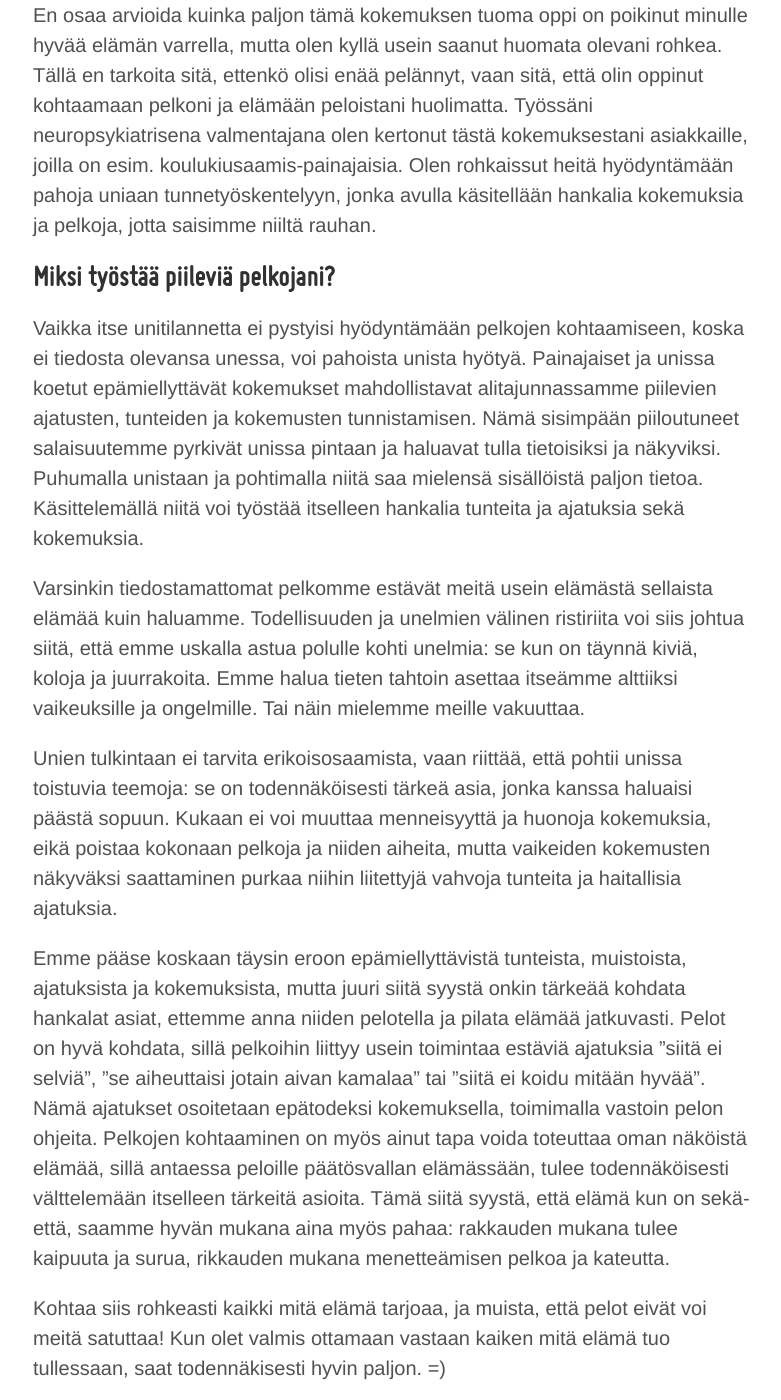
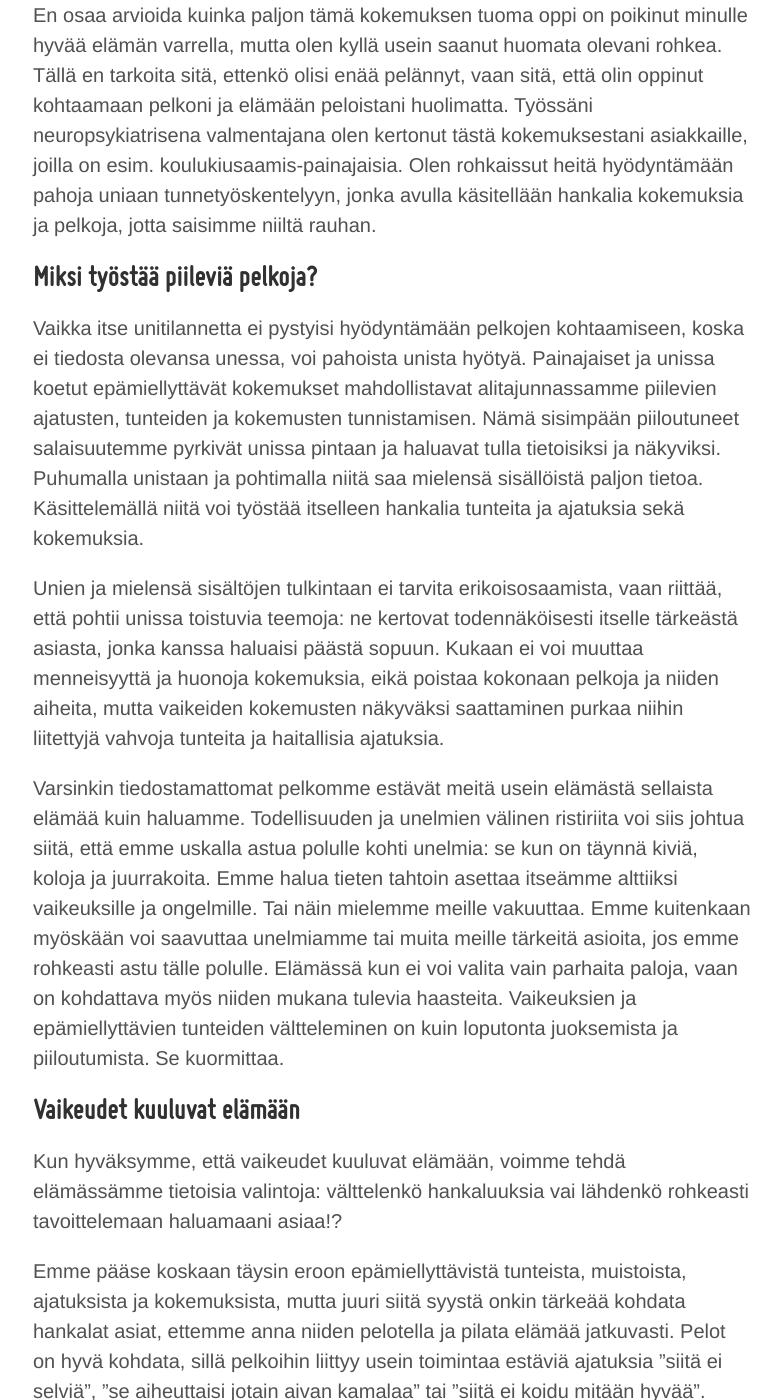
Before and after one commit to niinapiira/neppari.net, a Jekyll site: the page built from _posts/2016-09-26-unien-hyodyntaminen-tunnetyoskentelyssa-filename.md, in a window 1280 px wide and 1400 px high, scrolled down 4296 px. Shown: the whole window, without its empty margins (247-1028 px from the left). Built offline with Jekyll 4.4.1, drawn with Linux system fonts in a browser that asks for light colours.

Commit message:
Updated 2016-09-26-unien-hyodyntaminen-tunnetyoskentelyssa-filename.md

```diff
--- a/_posts/2016-09-26-unien-hyodyntaminen-tunnetyoskentelyssa-filename.md
+++ b/_posts/2016-09-26-unien-hyodyntaminen-tunnetyoskentelyssa-filename.md
@@ -54,13 +54,17 @@ Pikkuhiljaa, aivan kuten painajaiset olivat uniini tulleetkin ja vahvistuneetkin
 
 En osaa arvioida kuinka paljon tämä kokemuksen tuoma oppi on poikinut minulle hyvää elämän varrella, mutta olen kyllä usein saanut huomata olevani rohkea. Tällä en tarkoita sitä, ettenkö olisi enää pelännyt, vaan sitä, että olin oppinut kohtaamaan pelkoni ja elämään peloistani huolimatta. Työssäni neuropsykiatrisena valmentajana olen kertonut tästä kokemuksestani asiakkaille, joilla on esim. koulukiusaamis-painajaisia. Olen rohkaissut heitä hyödyntämään pahoja uniaan tunnetyöskentelyyn, jonka avulla käsitellään hankalia kokemuksia ja pelkoja, jotta saisimme niiltä rauhan.
 
-## Miksi työstää piileviä pelkojani?
+## Miksi työstää piileviä pelkoja?
 
 Vaikka itse unitilannetta ei pystyisi hyödyntämään pelkojen kohtaamiseen, koska ei tiedosta olevansa unessa, voi pahoista unista hyötyä. Painajaiset ja unissa koetut epämiellyttävät kokemukset mahdollistavat alitajunnassamme piilevien ajatusten, tunteiden ja kokemusten tunnistamisen. Nämä sisimpään piiloutuneet salaisuutemme pyrkivät unissa pintaan ja haluavat tulla tietoisiksi ja näkyviksi. Puhumalla unistaan ja pohtimalla niitä saa mielensä sisällöistä paljon tietoa. Käsittelemällä niitä voi työstää itselleen hankalia tunteita ja ajatuksia sekä kokemuksia.
 
-Varsinkin tiedostamattomat pelkomme estävät meitä usein elämästä sellaista elämää kuin haluamme. Todellisuuden ja unelmien välinen ristiriita voi siis johtua siitä, että emme uskalla astua polulle kohti unelmia: se kun on täynnä kiviä, koloja ja juurrakoita. Emme halua tieten tahtoin asettaa itseämme alttiiksi vaikeuksille ja ongelmille. Tai näin mielemme meille vakuuttaa.
+Unien ja mielensä sisältöjen tulkintaan ei tarvita erikoisosaamista, vaan riittää, että pohtii unissa toistuvia teemoja: ne kertovat todennäköisesti itselle tärkeästä asiasta, jonka kanssa haluaisi päästä sopuun. Kukaan ei voi muuttaa menneisyyttä ja huonoja kokemuksia, eikä poistaa kokonaan pelkoja ja niiden aiheita, mutta vaikeiden kokemusten näkyväksi saattaminen purkaa niihin liitettyjä vahvoja tunteita ja haitallisia ajatuksia.
 
-Unien tulkintaan ei tarvita erikoisosaamista, vaan riittää, että pohtii unissa toistuvia teemoja: se on todennäköisesti tärkeä asia, jonka kanssa haluaisi päästä sopuun. Kukaan ei voi muuttaa menneisyyttä ja huonoja kokemuksia, eikä poistaa kokonaan pelkoja ja niiden aiheita, mutta vaikeiden kokemusten näkyväksi saattaminen purkaa niihin liitettyjä vahvoja tunteita ja haitallisia ajatuksia.
+Varsinkin tiedostamattomat pelkomme estävät meitä usein elämästä sellaista elämää kuin haluamme. Todellisuuden ja unelmien välinen ristiriita voi siis johtua siitä, että emme uskalla astua polulle kohti unelmia: se kun on täynnä kiviä, koloja ja juurrakoita. Emme halua tieten tahtoin asettaa itseämme alttiiksi vaikeuksille ja ongelmille. Tai näin mielemme meille vakuuttaa. Emme kuitenkaan myöskään voi saavuttaa unelmiamme tai muita meille tärkeitä asioita, jos emme rohkeasti astu tälle polulle. Elämässä kun ei voi valita vain parhaita paloja, vaan on kohdattava myös niiden mukana tulevia haasteita. Vaikeuksien ja epämiellyttävien tunteiden vältteleminen on kuin loputonta juoksemista ja piiloutumista. Se kuormittaa.
+
+## Vaikeudet kuuluvat elämään
+
+Kun hyväksymme, että vaikeudet kuuluvat elämään, voimme tehdä elämässämme tietoisia valintoja: välttelenkö hankaluuksia vai lähdenkö rohkeasti tavoittelemaan haluamaani asiaa!?
 
 Emme pääse koskaan täysin eroon epämiellyttävistä tunteista, muistoista, ajatuksista ja kokemuksista, mutta juuri siitä syystä onkin tärkeää kohdata hankalat asiat, ettemme anna niiden pelotella ja pilata elämää jatkuvasti. Pelot on hyvä kohdata, sillä pelkoihin liittyy usein toimintaa estäviä ajatuksia ”siitä ei selviä”, ”se aiheuttaisi jotain aivan kamalaa” tai ”siitä ei koidu mitään hyvää”. Nämä ajatukset osoitetaan epätodeksi kokemuksella, toimimalla vastoin pelon ohjeita. Pelkojen kohtaaminen on myös ainut tapa voida toteuttaa oman näköistä elämää, sillä antaessa peloille päätösvallan elämässään, tulee todennäköisesti välttelemään itselleen tärkeitä asioita. Tämä siitä syystä, että elämä kun on sekä-että, saamme hyvän mukana aina myös pahaa: rakkauden mukana tulee kaipuuta ja surua, rikkauden mukana menetteämisen pelkoa ja kateutta.
 
```
